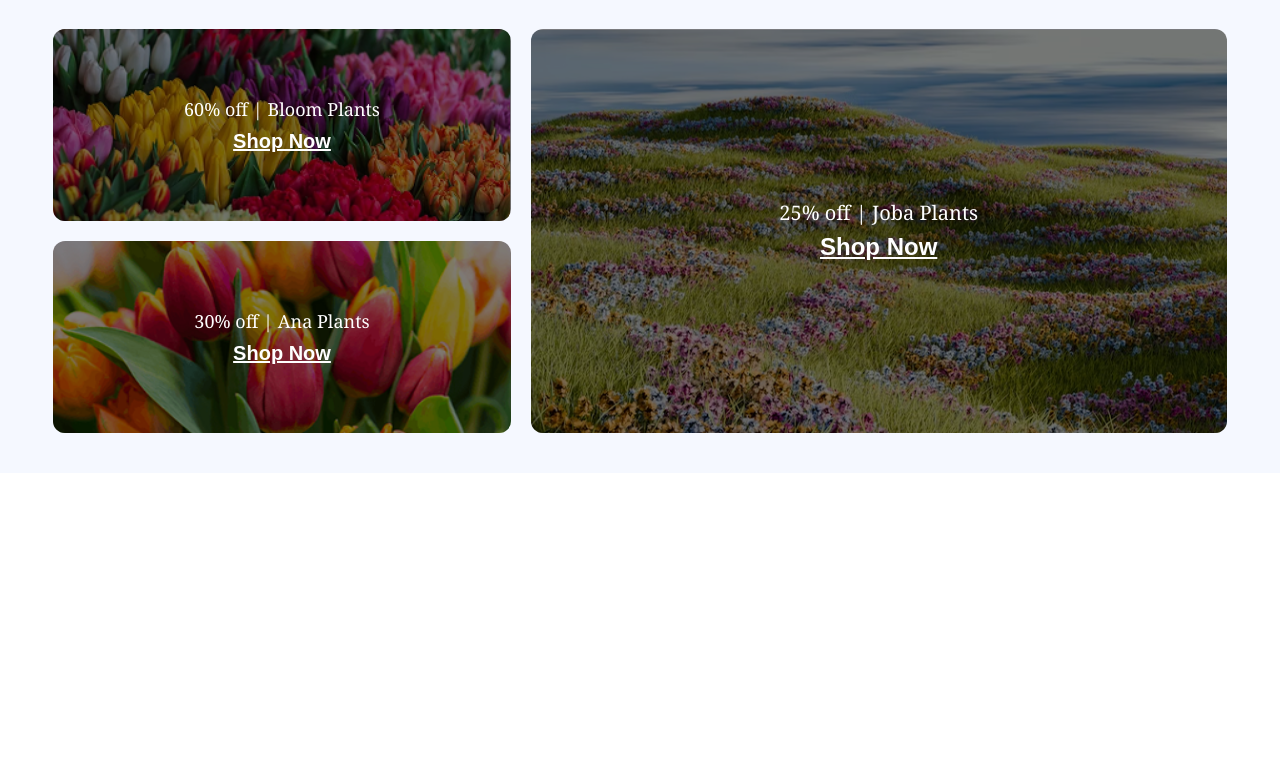
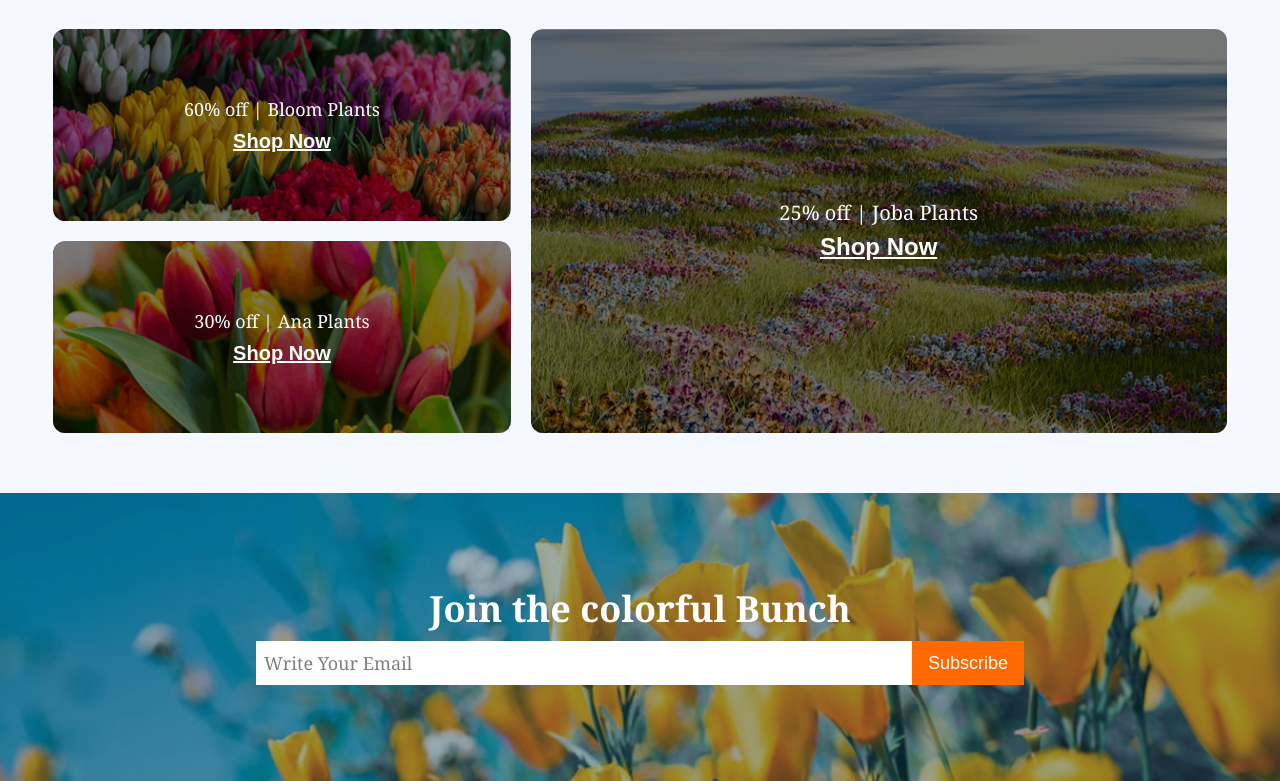
Before and after one commit to mrirakib04/ph-assignment-02, a plain HTML site: page index.html in a window 1280 px wide. Shown: the part 2512-3293 px from the top of the page. Before the commit the page ends 2985 px from the top, so only its background shows below. Drawn offline with nearby package versions, Linux system fonts and the light colour scheme.

Commit message:
newsletter section

```diff
--- a/index.html
+++ b/index.html
@@ -324,6 +324,36 @@
           </div>
         </div>
       </div>
+      <!-- newsletter section -->
+      <div
+        style="
+          background: url(./assets/images/news-letter-bg.png);
+          background-position: center;
+          background-size: cover;
+          background-repeat: no-repeat;
+        "
+        class="w-full py-24 flex flex-col items-center justify-center mt-5 p-5"
+      >
+        <h2
+          class="lg:text-4xl md:text-3xl sm:text-2xl text-xl font-semibold text-white"
+        >
+          Join the colorful Bunch
+        </h2>
+        <form
+          class="lg:max-w-3xl md:max-w-2xl sm:max-w-xl w-full flex items-center mt-3"
+        >
+          <input
+            class="text-lg font-medium w-full bg-white py-2 px-2 focus:outline-none"
+            type="email"
+            placeholder="Write Your Email"
+          />
+          <button
+            class="bg-orange-500 text-white text-lg py-2 px-4 font-medium hover:bg-orange-700 duration-300"
+          >
+            Subscribe
+          </button>
+        </form>
+      </div>
     </main>
     <footer class="max-w-[1480px] mx-auto px-5"></footer>
   </body>
```
